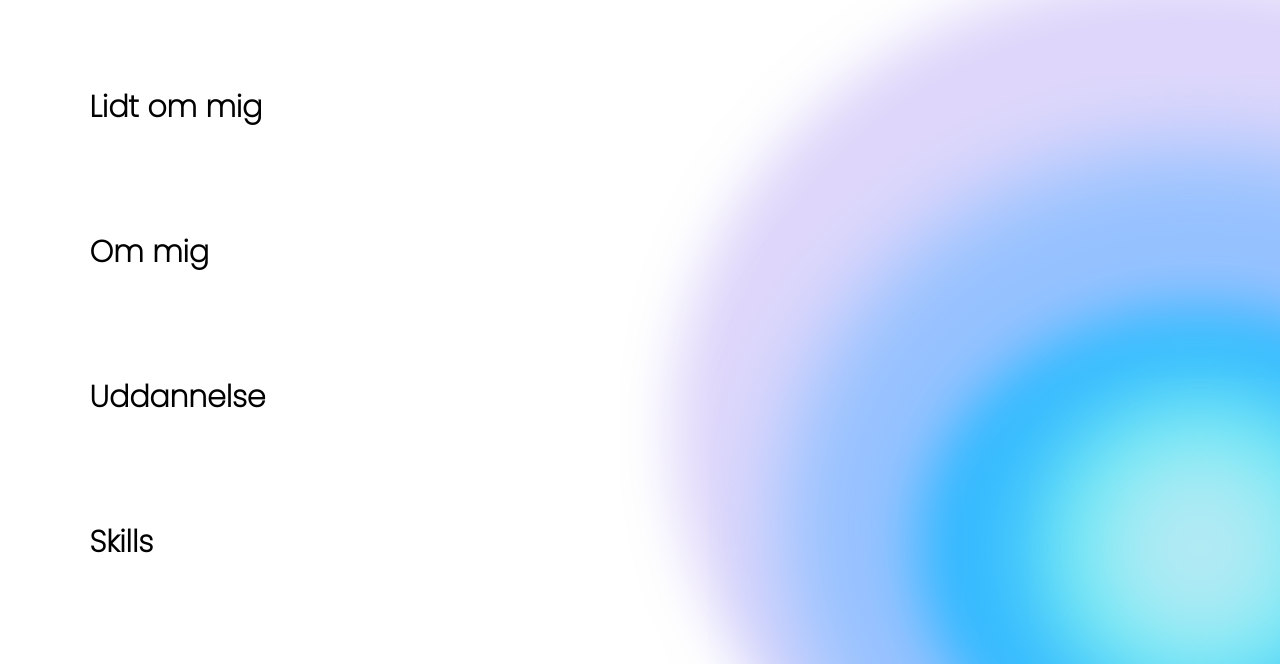
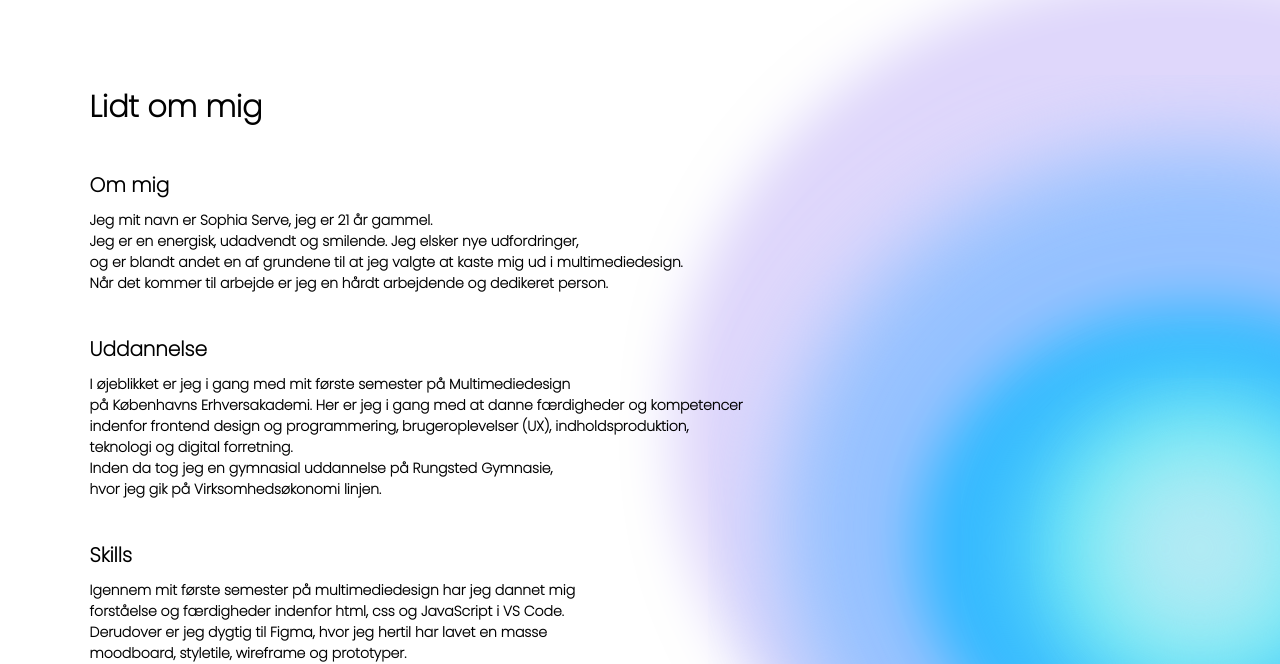
Before and after one commit to SophiaServe/eksamensprojekt, a plain HTML site: page mig.html in a window 1280 px wide. Shown: the part 145-809 px from the top of the page. Drawn offline with nearby package versions, Linux system fonts and the light colour scheme.

Commit message:
skabelon3

```diff
--- a/mig.html
+++ b/mig.html
@@ -26,7 +26,7 @@
                 </li>
                 <li><a href="index.html">Forside</a></li>
                 <li><a href="mig.html"><em>Om mig</em></a></li>
-                <li><a href="portfolie.html">Portfolie</a></li>
+                <li><a href="projekter.html">Portfolie</a></li>
                 <li><a href="kontakt.html">Kontakt</a></li>
             </ul>
         </header>
@@ -35,22 +35,39 @@
             <h1 class="mig_h1">Lidt om mig</h1>
 
             <div class="mig_grid_1">
-                <h1 class="mig_h2">Om mig</h1>
+                <h2>Om mig</h2>
 
-                <p></p>
+                <p>Jeg mit navn er Sophia Serve, jeg er 21 år gammel. <br>
+                    Jeg er en energisk, udadvendt og smilende. Jeg elsker nye udfordringer, <br>og er blandt andet en af
+                    grundene til at jeg valgte at kaste mig ud
+                    i
+                    multimediedesign. <br>Når det kommer til arbejde er jeg en hårdt arbejdende og dedikeret person.
+                </p>
 
             </div>
 
             <div class="mig_grid_2">
-                <h1 class="mig_h2">Uddannelse</h1>
+                <h2>Uddannelse</h2>
 
-                <p></p>
+                <p>I øjeblikket er jeg i gang med mit første semester på Multimediedesign <br>på Københavns
+                    Erhversakademi.
+
+                    Her er jeg i gang med at danne færdigheder og kompetencer <br>indenfor frontend design og
+                    programmering,
+                    brugeroplevelser (UX), indholdsproduktion, <br>teknologi og digital forretning. <br>Inden da tog jeg
+                    en
+                    gymnasial uddannelse på Rungsted Gymnasie, <br>hvor jeg gik på Virksomhedsøkonomi linjen.
+                </p>
 
             </div>
             <div class="mig_grid_3">
-                <h1 class="mig_h2">Skills</h1>
+                <h2>Skills</h2>
 
-                <p></p>
+                <p>Igennem mit første semester på multimediedesign har jeg dannet mig <br>forståelse og færdigheder
+                    indenfor
+                    html, css og JavaScript i VS Code. <br>Derudover er jeg dygtig til Figma, hvor jeg hertil har lavet
+                    en
+                    masse <br> moodboard, styletile, wireframe og prototyper. </p>
 
             </div>
 
--- a/style.css
+++ b/style.css
@@ -70,6 +70,17 @@ h2 {
 .body_img2 {
   background-image: url(img/baggrund2.webp);
 }
+.mig_grid_1 p {
+  margin-top: 10px;
+}
+
+.mig_grid_2 p {
+  margin-top: 10px;
+}
+
+.mig_grid_3 p {
+  margin-top: 10px;
+}
 
 /************* portfolie ****************/
 
```
Also changed, not shown: index.html (+1 -1 lines), kontakt.html (+1 -1 lines), projekter.html (renamed from portfolie.html, +1 -1 lines).
